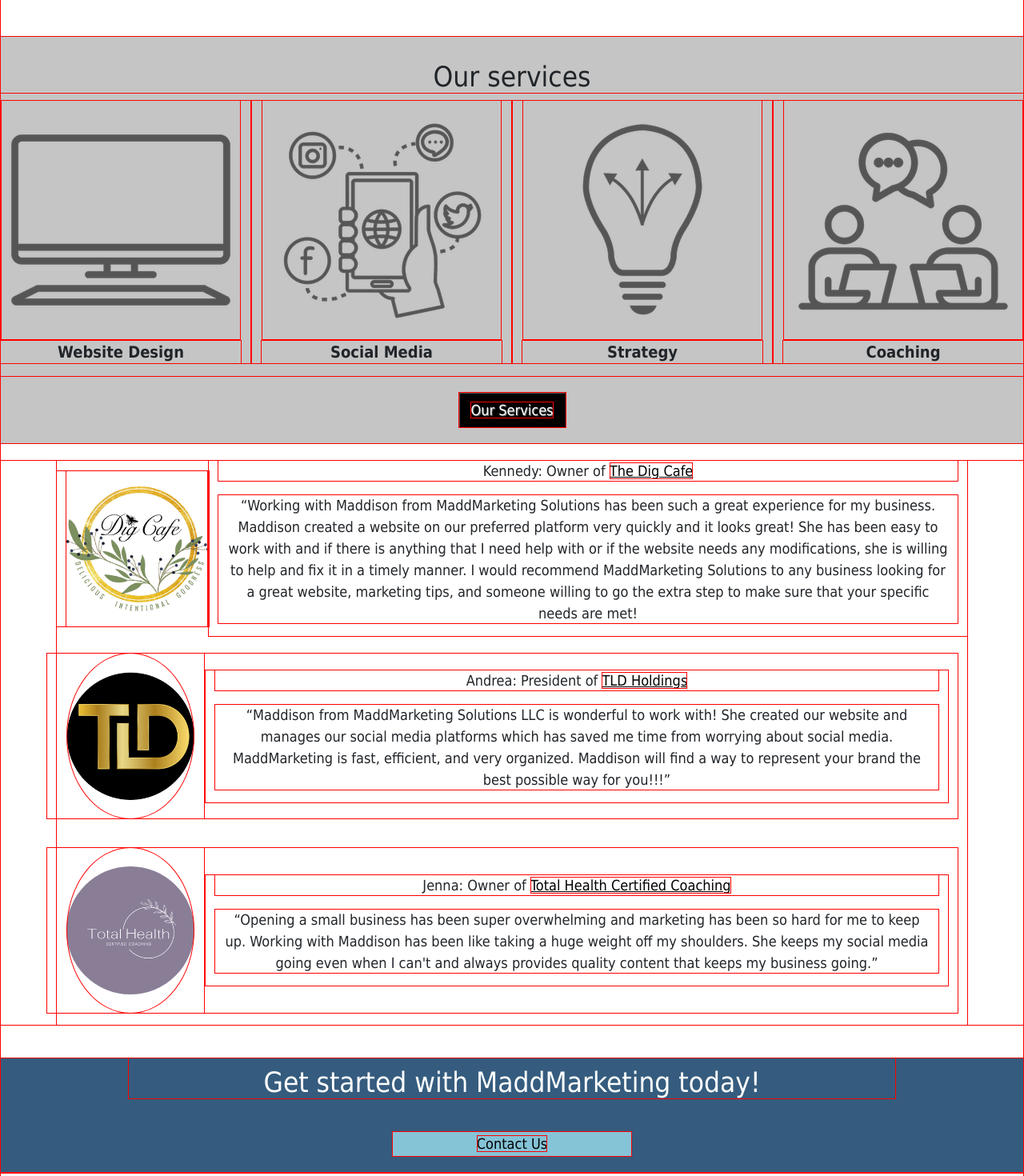
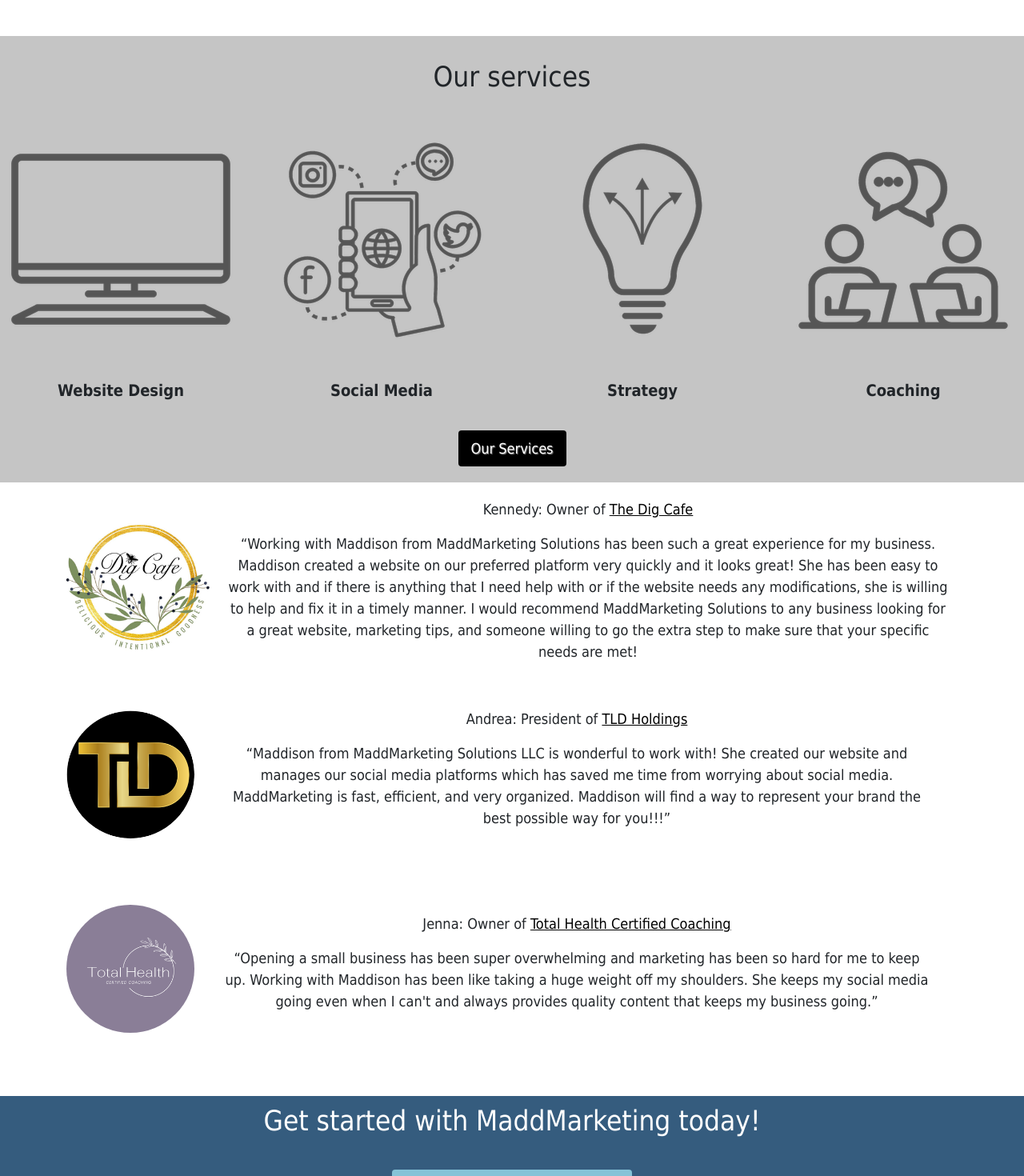
Before and after one commit to Calebmwhittaker/MADDMarketing-Solutions, a React (Create React App) app: page / in a window 1280 px wide. Shown: the part 680-2150 px from the top of the page at 80% size. Built offline with nearby package versions, Linux system fonts and the light colour scheme.

Commit message:
updated about page

```diff
--- a/src/App.css
+++ b/src/App.css
@@ -190,6 +190,17 @@ footer p {
   text-align: center;
 }
 
+.about-page h1 {
+  font-size: 55px;
+  width: 25%;
+  margin: 0 auto;
+}
+
+.about-page p {
+  width: 60%;
+  margin: 20px auto;
+}
+
 .about-title {
   padding-top: 20px;
   font-size: 40px;
@@ -320,7 +331,7 @@ small {
   margin-top: 30px;
 }
 
-* {
+/* * {
   outline: 1px solid red;
   outline-offset: -1px;
-}
+} */
--- a/src/components/Grid.js
+++ b/src/components/Grid.js
@@ -5,20 +5,19 @@ export default function Grid() {
     <div className='services'>
         <div className="row">
   <div className="col col-lg-6 col-xl-3">
-  <img src="computer_image.png" alt="Website Design"></img>
+  <img className="my-4" src="computer_image.png" alt="Website Design"></img>
             <p>Website Design</p>
   </div>
   <div className="col col-lg-6 col-xl-3">
-  <img src="social_media_image.png" alt="Social Media"></img>
+  <img className="my-4" src="social_media_image.png" alt="Social Media"></img>
             <p>Social Media</p>
   </div>
-  {/* <div className="w-100"></div> */}
   <div className="col col-lg-6 col-xl-3">
-  <img src="lightbulb_image.png" alt="Strategy"></img>
+  <img className="my-4" src="lightbulb_image.png" alt="Strategy"></img>
             <p>Strategy</p>
   </div>
   <div className="col col-lg-6 col-xl-3">
-  <img src="coaching_image.png" alt="Coaching"></img>
+  <img className="my-4" src="coaching_image.png" alt="Coaching"></img>
             <p>Coaching</p>
   </div>
 </div>
--- a/src/components/ServiceCards.js
+++ b/src/components/ServiceCards.js
@@ -6,7 +6,7 @@ export default function ServiceCards() {
         <div class="container">
   <div class="row">
     <div class="col col-12">
-    <img className="services-first-image" src="services-first-stock-photo.jpg" width="300px" alt=""></img>
+    <img className="services-first-image" src="services-first-stock-photo.jpg" width="400px" alt=""></img>
           <h2>Grow your business</h2>
           <p>Having a presence online today is crucial. When your business is online, it makes it much easier for customers to find you. Most people turn to the internet when searching for a product or service. We help you grow your audience by being accessible online through websites and social media.</p>
     </div>
--- a/src/pages/About.js
+++ b/src/pages/About.js
@@ -5,14 +5,9 @@ const About = () => {
     <>
     <main className='about-page'>
         <h1 className='about-title'>MaddMarketing Solutions</h1>
-        <br></br>
         <p> We're MaddMarketing Solutions, a digital marketing agency that provides innovative marketing solutions to small businesses.</p>
-        <br></br>
-        <img className='headshot' src="/headshot.png" alt="Owner of MaddMarketing Solutions"></img>
-        <br></br>
-        <br></br>
+        <img className='headshot mb-4' src="/headshot.png" alt="Owner of MaddMarketing Solutions"></img>
         <p>We were founded by Maddison Godi, who was raised by entrepreneurs. She knows how hard it is to build a business and grow your community, which is why she's committed to helping you do just that.</p>
-        <br></br>
         <p>We offer website design, social media, strategy, and more—all with one goal in mind: helping you build an incredible brand that can thrive in today's webosphere.</p>
         <hr className='about-bottom-border'></hr>
         </main>
--- a/src/pages/Home.js
+++ b/src/pages/Home.js
@@ -22,7 +22,7 @@ const Home = () => {
         <h2>Our services</h2>
         <Grid />
         <div className="learnMore">
-        <button>
+        <button className="btn">
             <a
               href="https://www.maddmarketingsolutions.com/services"
               target="_blank"
@@ -36,7 +36,7 @@ const Home = () => {
         <Testimonials />
         <div className="contact-container">
           <h2>Get started with MaddMarketing today!</h2>
-          <button><a href="https://www.maddmarketingsolutions.com/contact" target="_blank" rel="noreferrer">Contact Us</a></button>
+          <button className='btn'><a href="https://www.maddmarketingsolutions.com/contact" target="_blank" rel="noreferrer">Contact Us</a></button>
         </div>
       </main>
       <Footer />
```
